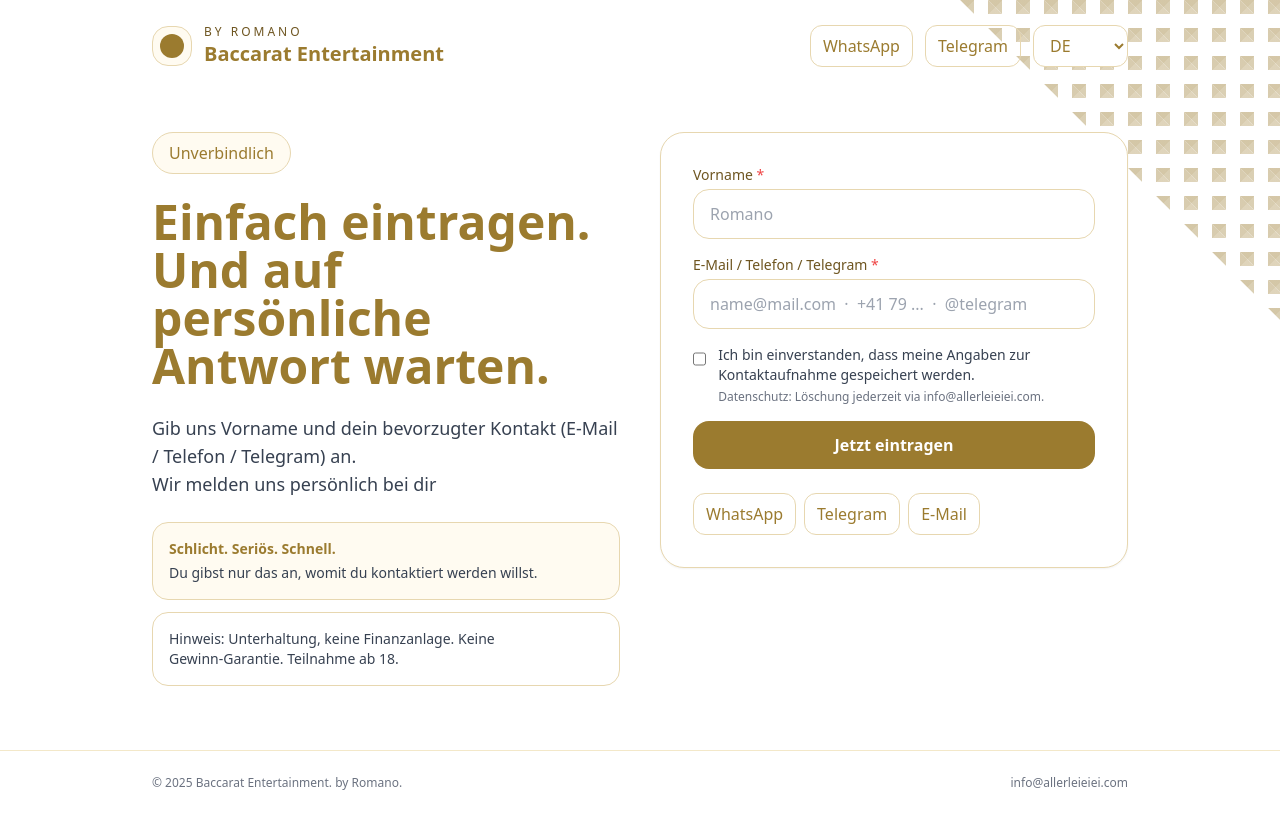
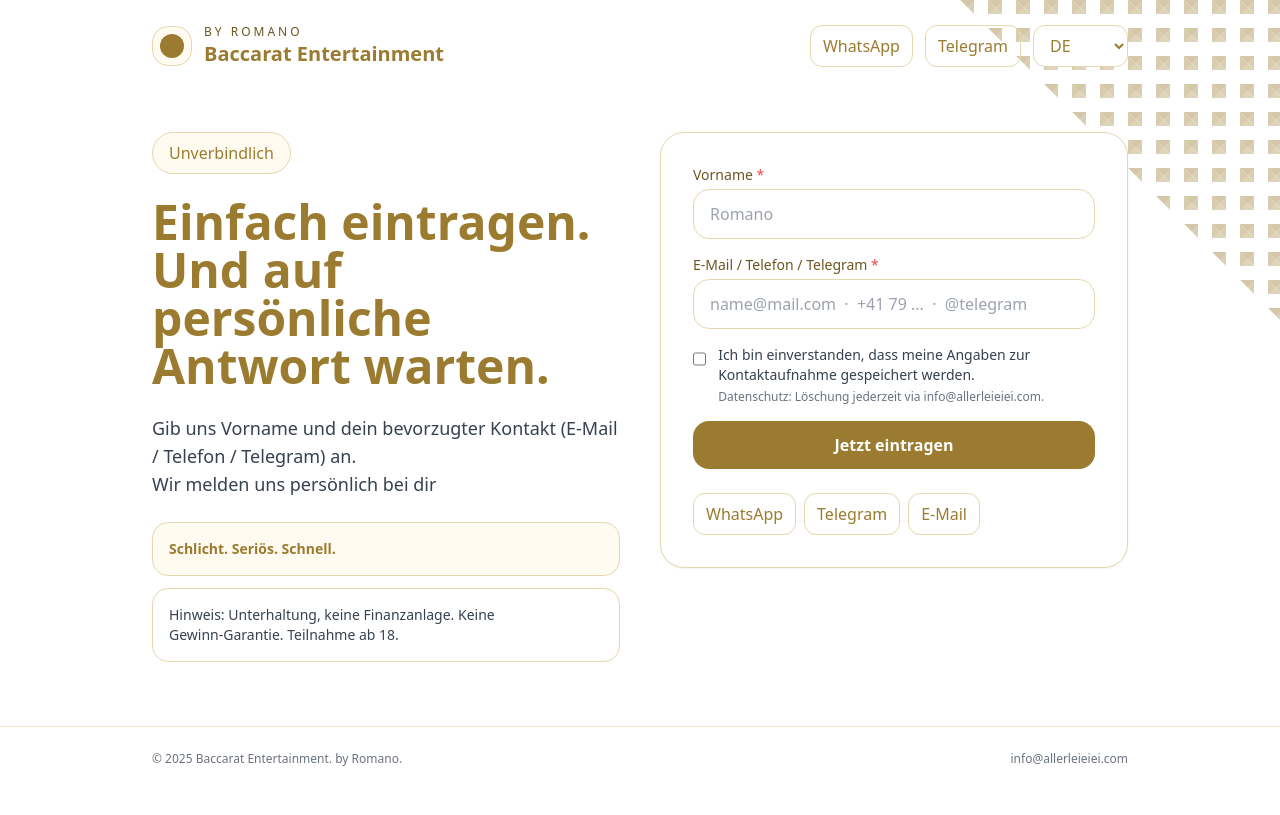
Before and after one commit to allerleieiei/baccarat-site, a React (Vite) app: page / in a window 1280 px wide. Built offline with nearby package versions, Linux system fonts and the light colour scheme.

Commit message:
Remove description from UI component
Removed a description line from the UI component.

```diff
--- a/src/App.jsx
+++ b/src/App.jsx
@@ -252,8 +252,7 @@ export default function App() {
               <div className="grid gap-3">
                 <div className={`rounded-2xl border ${Gold.border} p-4 ${Gold.bgSoft}`}>
                   <div className={`text-sm font-semibold ${Gold.text}`}>Schlicht. Seriös. Schnell.</div>
-                  <div className="text-sm text-gray-700 mt-1">Du gibst nur das an, womit du kontaktiert werden willst.</div>
-                </div>
+                   </div>
                 <div className={`rounded-2xl border ${Gold.border} p-4 bg-white`}>
                   <div className="text-sm text-gray-700">
                     {t.note}
```
